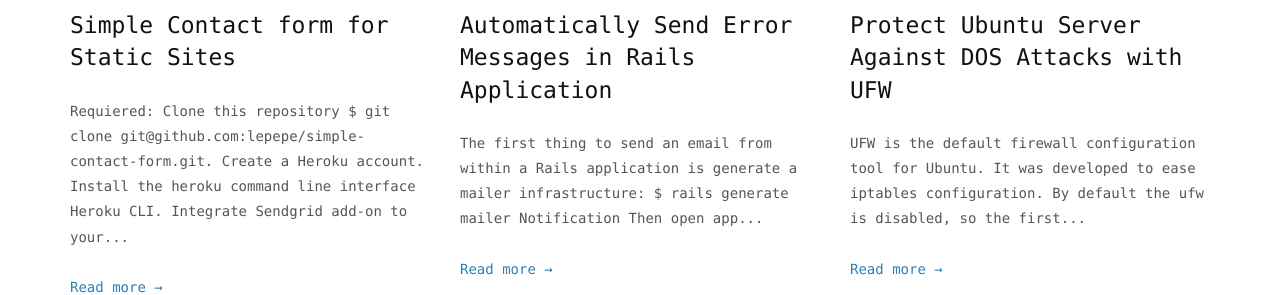
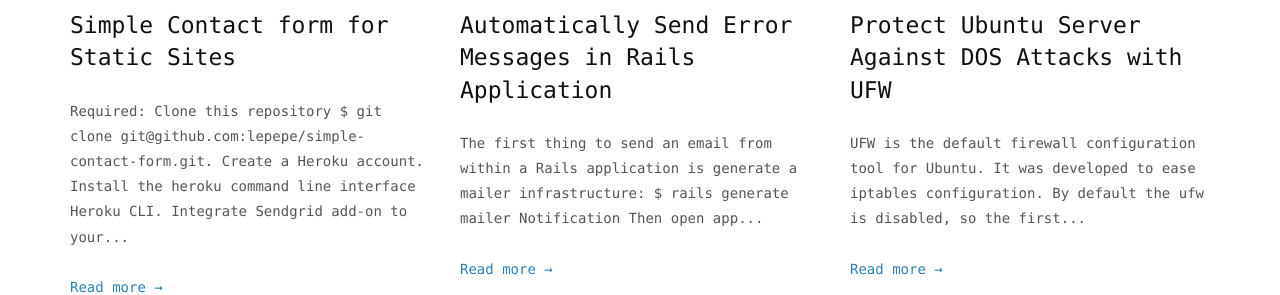
Before and after one commit to lepepe/lepepe.github.io, a Jekyll site: the page built from blog.md, in a window 1280 px wide and 900 px high, scrolled down 634 px. Shown: the part 157-452 px from the top of the window. Built offline with Jekyll 4.4.1, drawn with Linux system fonts in a browser that asks for light colours.

Commit message:
Fixed post typo

```diff
--- a/_posts/2016-10-29-simple-contact-form.markdown
+++ b/_posts/2016-10-29-simple-contact-form.markdown
@@ -6,7 +6,7 @@ comments: true
 categories: ruby
 tags: [ruby, jekyll, static sites]
 ---
-### Requiered:
+### Required:
 1. Clone this repository `$ git clone git@github.com:lepepe/simple-contact-form.git`.
 2. Create a [Heroku](http://heroku.com) account.
 3. Install the heroku command line interface [Heroku CLI](https://devcenter.heroku.com/articles/heroku-command-line).
```
